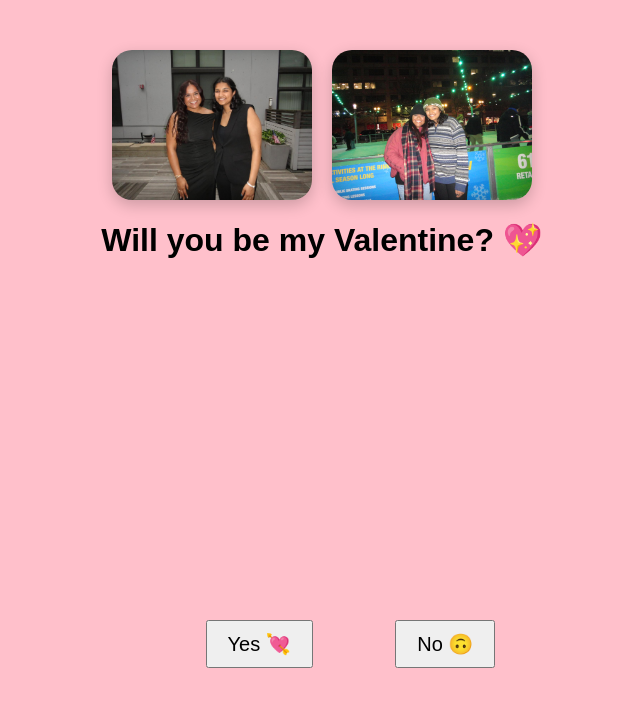
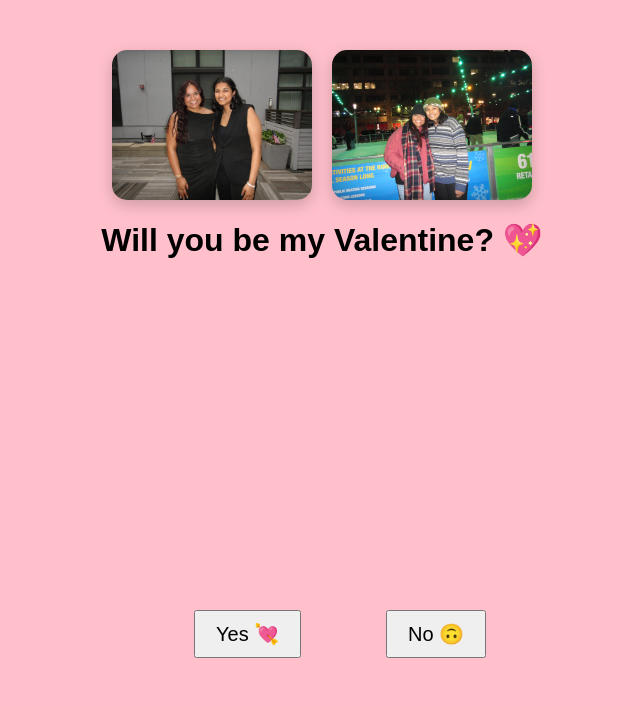
Before and after one commit to DarkDantekv/for-milee, a plain HTML site: page index.html in a window 1280 px wide. Shown: the whole page, without its empty margins (318-958 px from the left). Drawn offline with Linux system fonts and the light colour scheme.

Commit message:
index.html

```diff
--- a/index.html
+++ b/index.html
@@ -1,15 +1,18 @@
 <!DOCTYPE html>
-<html>
+<html lang="en">
 <head>
+  <meta charset="UTF-8">
   <title>💘 For You</title>
   <style>
     body {
       background: pink;
+      font-family: Arial, sans-serif;
+      overflow: hidden; /* allow moving buttons */
+      margin: 0;
+      padding: 0;
       height: 100vh;
-      font-family: Arial, sans-serif;
+      position: relative; /* important for button positioning */
       text-align: center;
-      overflow: hidden; /* allows buttons to move off original spot */
-      position: relative; /* makes absolute positioning relative to body */
     }
 
     .photos {
@@ -21,14 +24,13 @@
 
     img {
       width: 200px;
-      border-radius: 20px;
+      border-radius: 15px;
       box-shadow: 0 5px 15px rgba(0,0,0,0.2);
     }
 
     button {
       font-size: 20px;
       padding: 10px 20px;
-      margin: 10px;
       cursor: pointer;
       position: absolute;
       top: 70%;
@@ -36,21 +38,18 @@
 
     #yesBtn {
       left: 40%;
-      position: absolute;
     }
 
     #noBtn {
       left: 55%;
-      position: absolute;
     }
-
   </style>
 </head>
 <body>
 
   <div class="photos">
     <img src="Formal2025.jpeg" alt="Us 💕">
-    <img src="IceSkating2025.jpeg" alt="Us ice skating 💕">
+    <img src="IceSkating2025.jpeg" alt="Ice Skating 💕">
   </div>
 
   <h1>Will you be my Valentine? 💖</h1>
@@ -59,13 +58,14 @@
   <button id="noBtn">No 🙃</button>
 
   <script>
+    window.onload = function() {
       const noBtn = document.getElementById("noBtn");
       const yesBtn = document.getElementById("yesBtn");
 
-    // make the No button run away
+      // Make the No button run away
       noBtn.addEventListener("mouseover", () => {
         const x = Math.random() * (window.innerWidth - noBtn.offsetWidth);
-      const y = Math.random() * (window.innerHeight - noBtn.offsetHeight);
+        const y = Math.random() * (window.innerHeight - noBtn.offsetHeight - 50); // avoid top overlap
         noBtn.style.left = x + "px";
         noBtn.style.top = y + "px";
       });
@@ -77,6 +77,7 @@
           <p>I can't wait to be your Valentine ❤️</p>
         `;
       });
+    }
   </script>
 
 </body>
```
Lines whose indentation alone changed are shown as unchanged.
